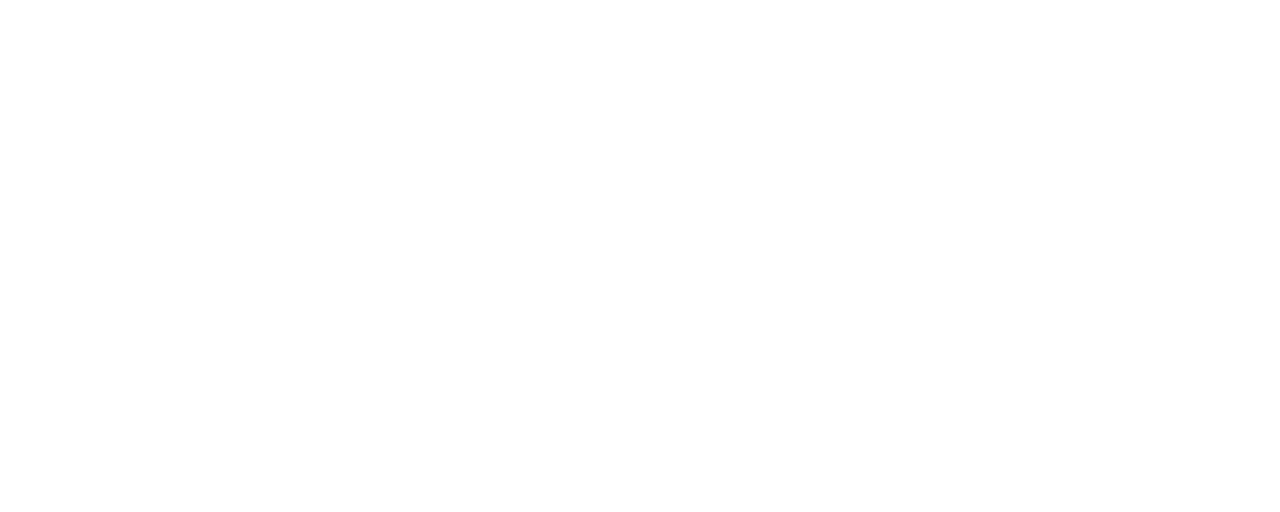
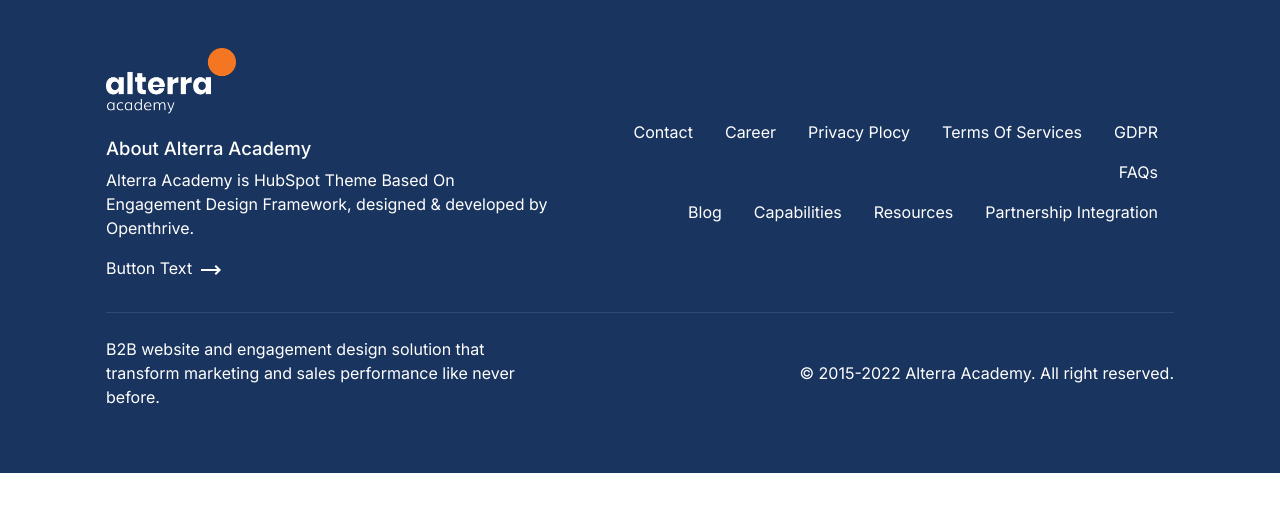
Before and after one commit to FE10-Muchamad-Mitro-Ubaidillah/Group-project-1, a plain HTML site: page pages/features.html in a window 1280 px wide. Drawn offline with nearby package versions, Linux system fonts and the light colour scheme; files that its build step writes are made by us from their sources.

Commit message:
footer done

```diff
--- a/asset/styles/style.css
+++ b/asset/styles/style.css
@@ -0,0 +1,41 @@
+/* import font inter */
+@import url('https://fonts.googleapis.com/css2?family=Inter:wght@400;500;700&display=swap');
+
+body{
+    font-family: 'Inter', sans-serif;
+}
+
+/* footer */
+footer {
+    background-color: #19345E;
+    color: #ffffff;
+}
+
+.footer-brand img {
+    width: min(100% - 1rem, 130px);
+    margin-bottom: 20px;
+}
+
+.overview-footer span {
+    font-weight: 500;
+    font-size: 1.15rem;
+}
+
+.overview-footer p {
+    margin-top: 6px;
+}
+
+.overview-footer p .btn-footer {
+    color: white;
+    font-size: 1rem;
+    font-weight: 400;
+    text-decoration: none;
+}
+
+.footer-section-1 {
+    border-bottom: 1px solid rgba(255,255,255, 0.1);
+}
+
+.nav-footer ul li a {
+    color: white;
+}
--- a/pages/features.html
+++ b/pages/features.html
@@ -6,12 +6,10 @@
     <meta name="viewport" content="width=device-width, initial-scale=1.0">
     <title>Group Project 1</title>
     <link href="https://cdn.jsdelivr.net/npm/bootstrap@5.2.2/dist/css/bootstrap.min.css" rel="stylesheet" integrity="sha384-Zenh87qX5JnK2Jl0vWa8Ck2rdkQ2Bzep5IDxbcnCeuOxjzrPF/et3URy9Bv1WTRi" crossorigin="anonymous">
-    <link rel="stylesheet" href="./asset/styles/style.css">
+    <link rel="stylesheet" href="../asset/styles/style.css">
     <link rel="stylesheet" href="./asset/styles/responsive.css">
 </head>
 <body>
-    <div class="container">
-
     <header>
         <nav>
 
@@ -23,9 +21,77 @@
     </main>
 
     <footer>
-
+        <div class="container p-5">
+            <div class="row align-items-center footer-section-1 pb-lg-3">
+                <div class="col-lg-5 p-0">
+                    <div class="footer-brand">
+                        <img src="../asset/icons/logo-ALTA-v2@2x.png" alt="logo alttera">
+                    </div>
+                    <div class="overview-footer">
+                        <span>About Alterra Academy</span>
+                        <p>Alterra Academy is HubSpot Theme Based On Engagement Design Framework, designed & developed by Openthrive.</p>
+                        <p>
+                            <a href="#" class="btn-footer">
+                                Button Text &nbsp;<img src="../asset/icons/long_right.png" alt="arrow right" class="img-icon-arrow">
+                            </a>
+                        </p>
+                    </div>
+                </div>
+                <div class="col-lg-7 p-0">
+                    <div class="nav-footer">
+                        <ul class="nav justify-content-end">
+                            <li class="nav-item">
+                              <a class="nav-link" href="#">Contact</a>
+                            </li>
+                            <li class="nav-item">
+                              <a class="nav-link" href="#">Career</a>
+                            </li>
+                            <li class="nav-item">
+                              <a class="nav-link" href="#">Privacy Plocy</a>
+                            </li>
+                            <li class="nav-item">
+                                <a class="nav-link" href="#">Terms Of Services</a>
+                            </li>
+                            <li class="nav-item">
+                                <a class="nav-link" href="#">GDPR</a>
+                            </li>
+                            <li class="nav-item">
+                                <a class="nav-link" href="#">FAQs</a>
+                            </li>
+                        </ul>
+                    </div>
+                    <div class="nav-footer">
+                        <ul class="nav justify-content-end">
+                            <li class="nav-item">
+                              <a class="nav-link" href="#">Blog</a>
+                            </li>
+                            <li class="nav-item">
+                              <a class="nav-link" href="#">Capabilities</a>
+                            </li>
+                            <li class="nav-item">
+                              <a class="nav-link" href="#">Resources</a>
+                            </li>
+                            <li class="nav-item">
+                                <a class="nav-link" href="#">Partnership  Integration</a>
+                            </li>
+                        </ul>
+                    </div>
+                </div>
+            </div>
+            <div class="row align-items-center footer-section-2 pt-lg-4">
+                <div class="col-lg-5 p-0">
+                    <p>
+                        B2B website and engagement design solution that transform marketing and sales performance like never before.
+                    </p>
+                </div>
+                <div class="col-lg-7 p-0 text-end">
+                    <p>
+                        &copy; 2015-2022 Alterra Academy. All right reserved.
+                    </p>
+                </div>
+            </div>
+        </div>
     </footer>
 
-    </div>
 </body>
 </html>
```
Also changed, not shown: asset/icons/long_right.png (added). Lines whose indentation alone changed are shown as unchanged.
